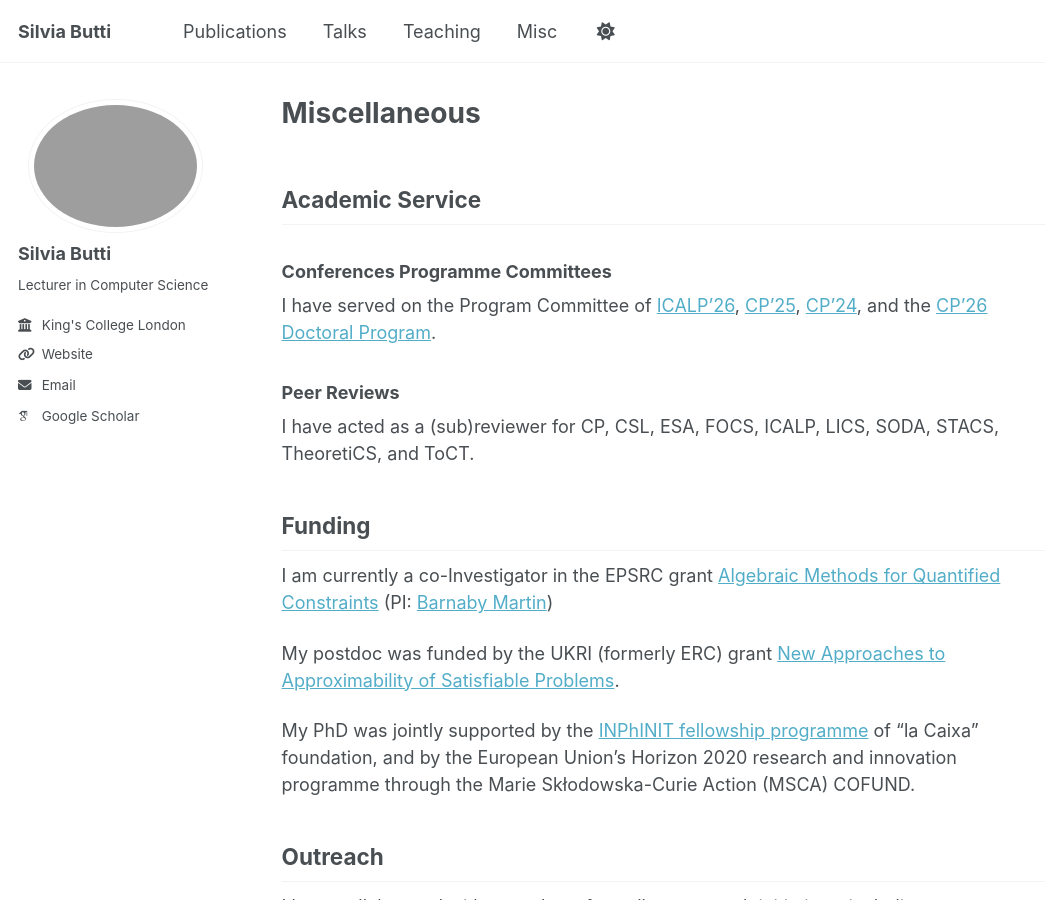
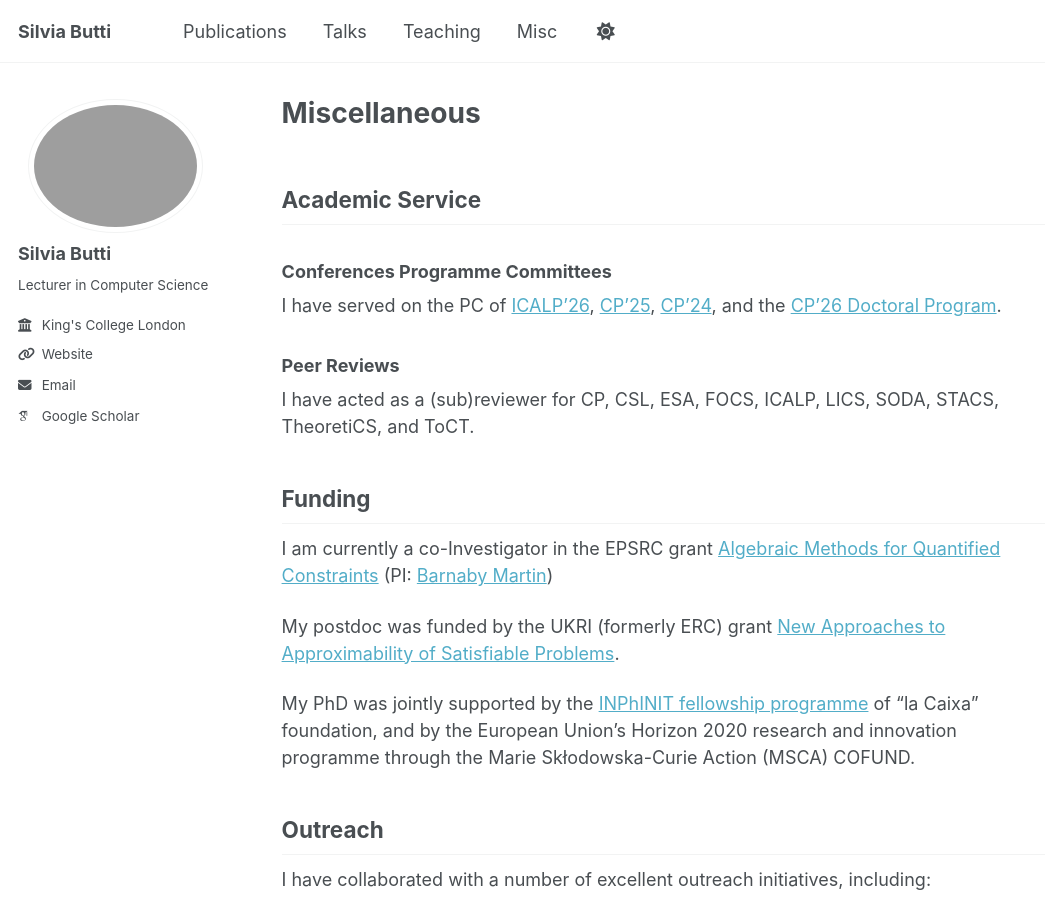
Before and after one commit to silviabutti/silviabutti.github.io, a Jekyll site: the page built from _pages/misc.md, in a window 1280 px wide and 900 px high. Shown: the whole window, without its empty margins (0-1045 px from the left). Built offline with Jekyll 4.4.1, drawn with Linux system fonts in a browser that asks for light colours; some web fonts are replaced; a script bundle is joined from its source files by our own code; library files that are not in the unit come from our copies.

Commit message:
Update misc.md

```diff
--- a/_pages/misc.md
+++ b/_pages/misc.md
@@ -11,7 +11,7 @@ redirect_from:
 
 ### Conferences Programme Committees
 
-I have served on the Program Committee of [ICALP'26](https://icalppodcspaa2026.cs.rhul.ac.uk/icalp/), [CP'25](https://cp2025.a4cp.org/), [CP'24](https://cp2024.a4cp.org/), and the [CP'26 Doctoral Program](https://satcpdp26.github.io/).
+I have served on the PC of [ICALP'26](https://icalppodcspaa2026.cs.rhul.ac.uk/icalp/), [CP'25](https://cp2025.a4cp.org/), [CP'24](https://cp2024.a4cp.org/), and the [CP'26 Doctoral Program](https://satcpdp26.github.io/).
 
 ### Peer Reviews
 
```
